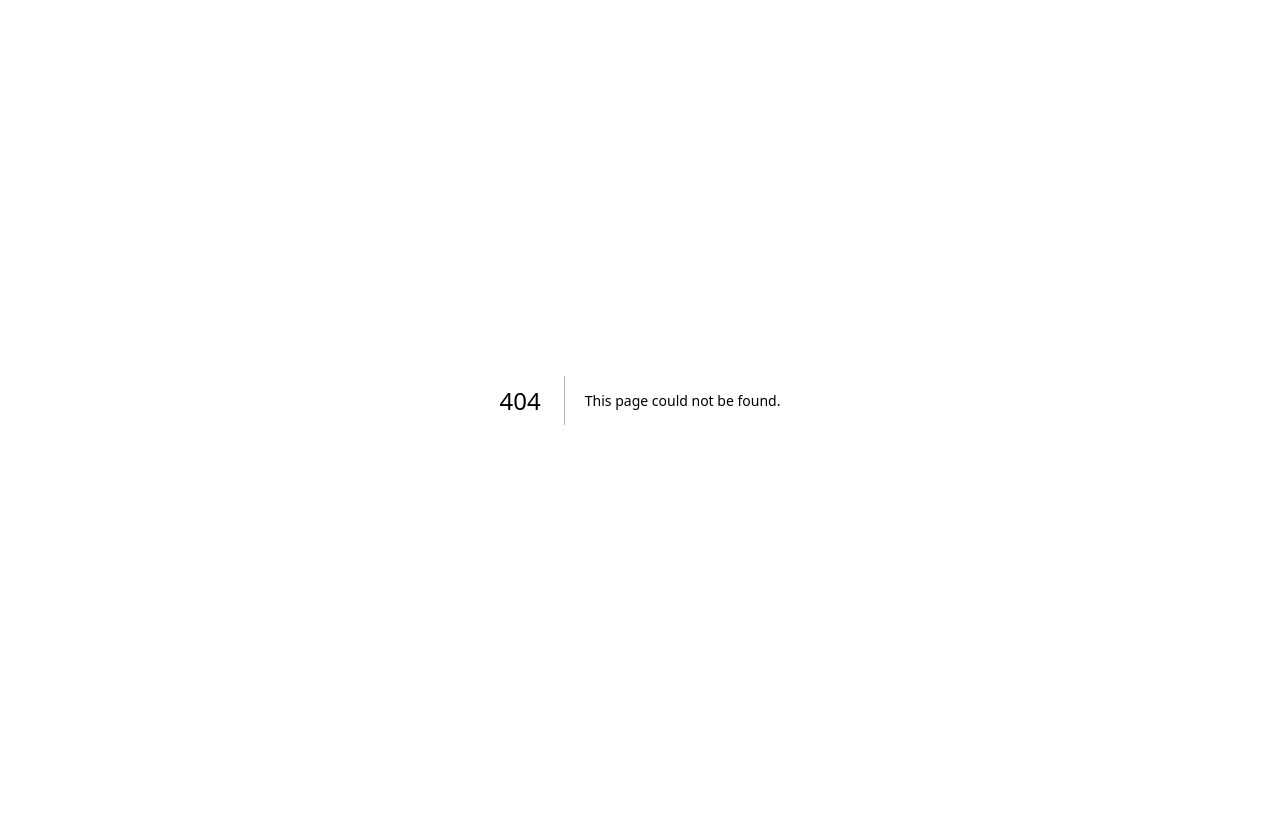
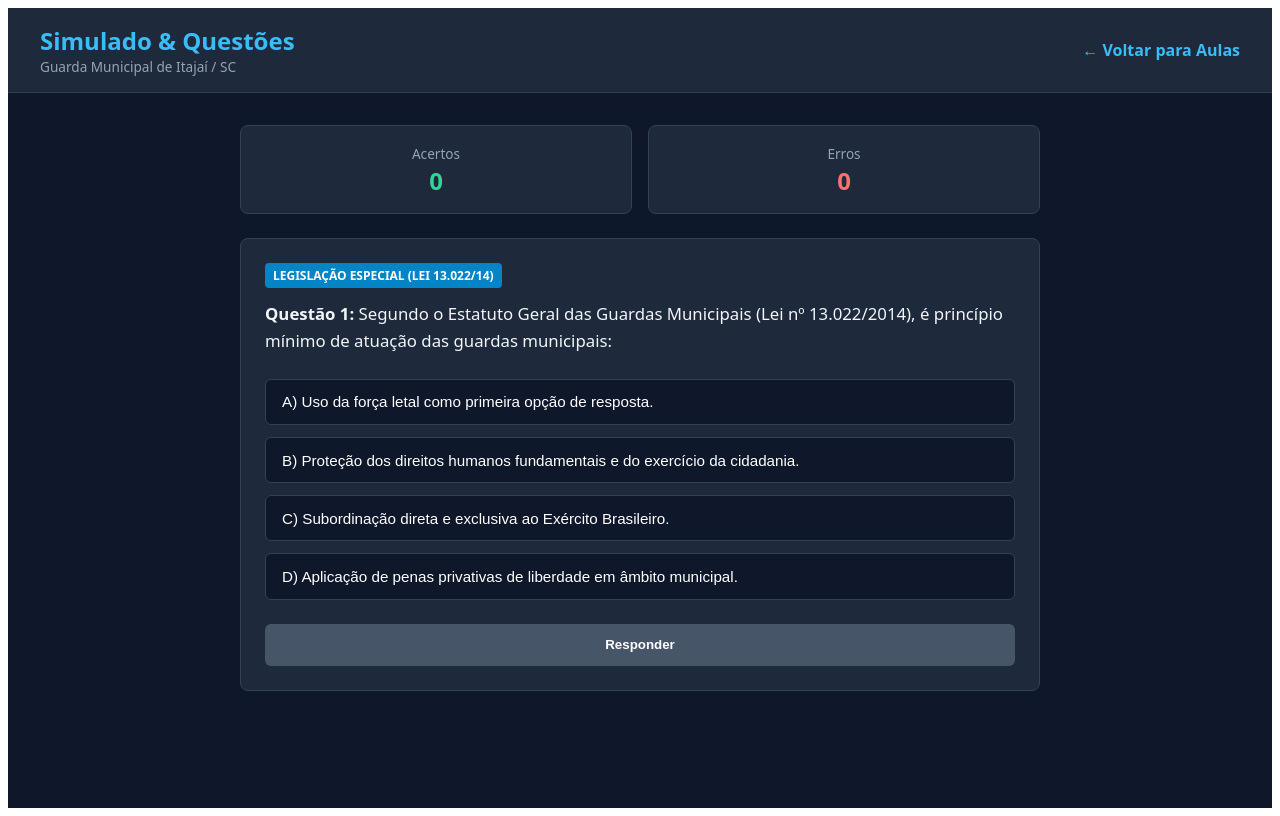
Before and after one commit to samueldoolar/eleitoaprova, a Next.js app: page /questoes in a window 1280 px wide. Before the commit this address had no page. Built offline with nearby package versions, Linux system fonts and the light colour scheme.

Commit message:
Add question page with mock questions and scoring

```diff
--- /dev/null
+++ b/app/questoes/page.tsx
@@ -0,0 +1,210 @@
+'use client';
+
+import { useState } from 'react';
+import Link from 'next/link';
+
+interface Question {
+  id: string;
+  discipline: string;
+  statement: string;
+  options: string[];
+  correctOptionIndex: number;
+  explanation: string;
+}
+
+const mockQuestions: Question[] = [
+  {
+    id: 'q1',
+    discipline: 'Legislação Especial (Lei 13.022/14)',
+    statement: 'Segundo o Estatuto Geral das Guardas Municipais (Lei nº 13.022/2014), é princípio mínimo de atuação das guardas municipais:',
+    options: [
+      'A) Uso da força letal como primeira opção de resposta.',
+      'B) Proteção dos direitos humanos fundamentais e do exercício da cidadania.',
+      'C) Subordinação direta e exclusiva ao Exército Brasileiro.',
+      'D) Aplicação de penas privativas de liberdade em âmbito municipal.'
+    ],
+    correctOptionIndex: 1,
+    explanation: 'Gabarito: B. O Art. 3º da Lei 13.022/14 estabelece como princípios mínimos a proteção dos direitos humanos fundamentais, preservação da vida e compromisso com a evolução social.'
+  },
+  {
+    id: 'q2',
+    discipline: 'Direito Constitucional',
+    statement: 'Nos termos do Art. 5º da Constituição Federal de 1988, assinale a alternativa correta:',
+    options: [
+      'A) É livre a manifestação do pensamento, sendo permitido o anonimato.',
+      'B) A casa é asilo inviolável do indivíduo, ninguém nela podendo penetrar sem consentimento do morador, salvo em caso de flagrante delito ou desastre.',
+      'C) A prática do racismo constitui crime afiançável e prescritível.',
+      'D) Haverá penas de morte em qualquer circunstância no território nacional.'
+    ],
+    correctOptionIndex: 1,
+    explanation: 'Gabarito: B. Conforme Art. 5º, XI da CF/88. O anonimato é vedado (inciso IV) e o racismo é inafiançável e imprescritível (inciso XLII).'
+  },
+  {
+    id: 'q3',
+    discipline: 'Língua Portuguesa',
+    statement: 'Assinale a opção em que o uso do sinal indicativo de crase é OBRIGATÓRIO:',
+    options: [
+      'A) Fomos caminhar a pé pelo centro de Itajaí.',
+      'B) Ele entregou o relatório a uma secretária.',
+      'C) Chegamos à cidade de Itajaí no início da noite.',
+      'D) O candidato começou a estudar logo cedo.'
+    ],
+    correctOptionIndex: 2,
+    explanation: 'Gabarito: C. "Chegamos à cidade" possui a fusão da preposição "a" exigida pelo verbo chegar com o artigo feminino "a" que especifica a palavra cidade.'
+  }
+];
+
+export default function QuestaoPage() {
+  const [currentIndex, setCurrentIndex] = useState(0);
+  const [selectedOption, setSelectedOption] = useState<number | null>(null);
+  const [showAnswer, setShowAnswer] = useState(false);
+  const [score, setScore] = useState({ correct: 0, wrong: 0 });
+
+  const currentQ = mockQuestions[currentIndex];
+
+  const handleSelectOption = (index: number) => {
+    if (showAnswer) return;
+    setSelectedOption(index);
+  };
+
+  const handleConfirm = () => {
+    if (selectedOption === null) return;
+    setShowAnswer(true);
+
+    if (selectedOption === currentQ.correctOptionIndex) {
+      setScore((prev) => ({ ...prev, correct: prev.correct + 1 }));
+    } else {
+      setScore((prev) => ({ ...prev, wrong: prev.wrong + 1 }));
+    }
+  };
+
+  const handleNext = () => {
+    setSelectedOption(null);
+    setShowAnswer(false);
+    if (currentIndex < mockQuestions.length - 1) {
+      setCurrentIndex(currentIndex + 1);
+    } else {
+      setCurrentIndex(0); // Reiniciar banco
+    }
+  };
+
+  return (
+    <div style={{ minHeight: '100vh', backgroundColor: '#0f172a', color: '#f8fafc', fontFamily: 'system-ui, sans-serif' }}>
+      <header style={{ backgroundColor: '#1e293b', padding: '1rem 2rem', borderBottom: '1px solid #334155', display: 'flex', justifyContent: 'space-between', alignItems: 'center' }}>
+        <div>
+          <h1 style={{ margin: 0, fontSize: '1.5rem', color: '#38bdf8' }}>Simulado & Questões</h1>
+          <p style={{ margin: 0, fontSize: '0.85rem', color: '#94a3b8' }}>Guarda Municipal de Itajaí / SC</p>
+        </div>
+        <Link href="/" style={{ color: '#38bdf8', textDecoration: 'none', fontWeight: 'bold' }}>
+          ← Voltar para Aulas
+        </Link>
+      </header>
+
+      <main style={{ maxWidth: '800px', margin: '2rem auto', padding: '0 1rem' }}>
+        {/* Placar de desempenho */}
+        <div style={{ display: 'flex', gap: '1rem', marginBottom: '1.5rem' }}>
+          <div style={{ flex: 1, backgroundColor: '#1e293b', padding: '1rem', borderRadius: '8px', border: '1px solid #334155', textAlign: 'center' }}>
+            <span style={{ fontSize: '0.85rem', color: '#94a3b8' }}>Acertos</span>
+            <div style={{ fontSize: '1.5rem', color: '#34d399', fontWeight: 'bold' }}>{score.correct}</div>
+          </div>
+          <div style={{ flex: 1, backgroundColor: '#1e293b', padding: '1rem', borderRadius: '8px', border: '1px solid #334155', textAlign: 'center' }}>
+            <span style={{ fontSize: '0.85rem', color: '#94a3b8' }}>Erros</span>
+            <div style={{ fontSize: '1.5rem', color: '#f87171', fontWeight: 'bold' }}>{score.wrong}</div>
+          </div>
+        </div>
+
+        {/* Card da Questão */}
+        <div style={{ backgroundColor: '#1e293b', borderRadius: '8px', padding: '1.5rem', border: '1px solid #334155' }}>
+          <span style={{ fontSize: '0.75rem', backgroundColor: '#0284c7', color: '#fff', padding: '0.25rem 0.5rem', borderRadius: '4px', textTransform: 'uppercase', fontWeight: 'bold' }}>
+            {currentQ.discipline}
+          </span>
+
+          <p style={{ marginTop: '1rem', fontSize: '1.05rem', lineHeight: '1.6', color: '#f1f5f9' }}>
+            <strong>Questão {currentIndex + 1}:</strong> {currentQ.statement}
+          </p>
+
+          <div style={{ display: 'flex', flexDirection: 'column', gap: '0.75rem', marginTop: '1.5rem' }}>
+            {currentQ.options.map((option, idx) => {
+              let bg = '#0f172a';
+              let borderColor = '#334155';
+
+              if (selectedOption === idx) {
+                borderColor = '#38bdf8';
+              }
+
+              if (showAnswer) {
+                if (idx === currentQ.correctOptionIndex) {
+                  bg = '#065f46';
+                  borderColor = '#34d399';
+                } else if (selectedOption === idx) {
+                  bg = '#7f1d1d';
+                  borderColor = '#f87171';
+                }
+              }
+
+              return (
+                <button
+                  key={idx}
+                  onClick={() => handleSelectOption(idx)}
+                  style={{
+                    textAlign: 'left',
+                    padding: '0.85rem 1rem',
+                    borderRadius: '6px',
+                    backgroundColor: bg,
+                    border: `1px solid ${borderColor}`,
+                    color: '#fff',
+                    cursor: showAnswer ? 'default' : 'pointer',
+                    fontSize: '0.95rem'
+                  }}
+                >
+                  {option}
+                </button>
+              );
+            })}
+          </div>
+
+          {!showAnswer ? (
+            <button
+              onClick={handleConfirm}
+              disabled={selectedOption === null}
+              style={{
+                marginTop: '1.5rem',
+                width: '100%',
+                backgroundColor: selectedOption !== null ? '#3b82f6' : '#475569',
+                color: '#fff',
+                border: 'none',
+                padding: '0.85rem',
+                borderRadius: '6px',
+                fontWeight: 'bold',
+                cursor: selectedOption !== null ? 'pointer' : 'not-allowed'
+              }}
+            >
+              Responder
+            </button>
+          ) : (
+            <div style={{ marginTop: '1.5rem' }}>
+              <div style={{ backgroundColor: '#0f172a', padding: '1rem', borderRadius: '6px', borderLeft: '4px solid #38bdf8', marginBottom: '1rem', fontSize: '0.9rem', color: '#cbd5e1' }}>
+                {currentQ.explanation}
+              </div>
+              <button
+                onClick={handleNext}
+                style={{
+                  width: '100%',
+                  backgroundColor: '#10b981',
+                  color: '#fff',
+                  border: 'none',
+                  padding: '0.85rem',
+                  borderRadius: '6px',
+                  fontWeight: 'bold',
+                  cursor: 'pointer'
+                }}
+              >
+                Próxima Questão →
+              </button>
+            </div>
+          )}
+        </div>
+      </main>
+    </div>
+  );
+}
```
